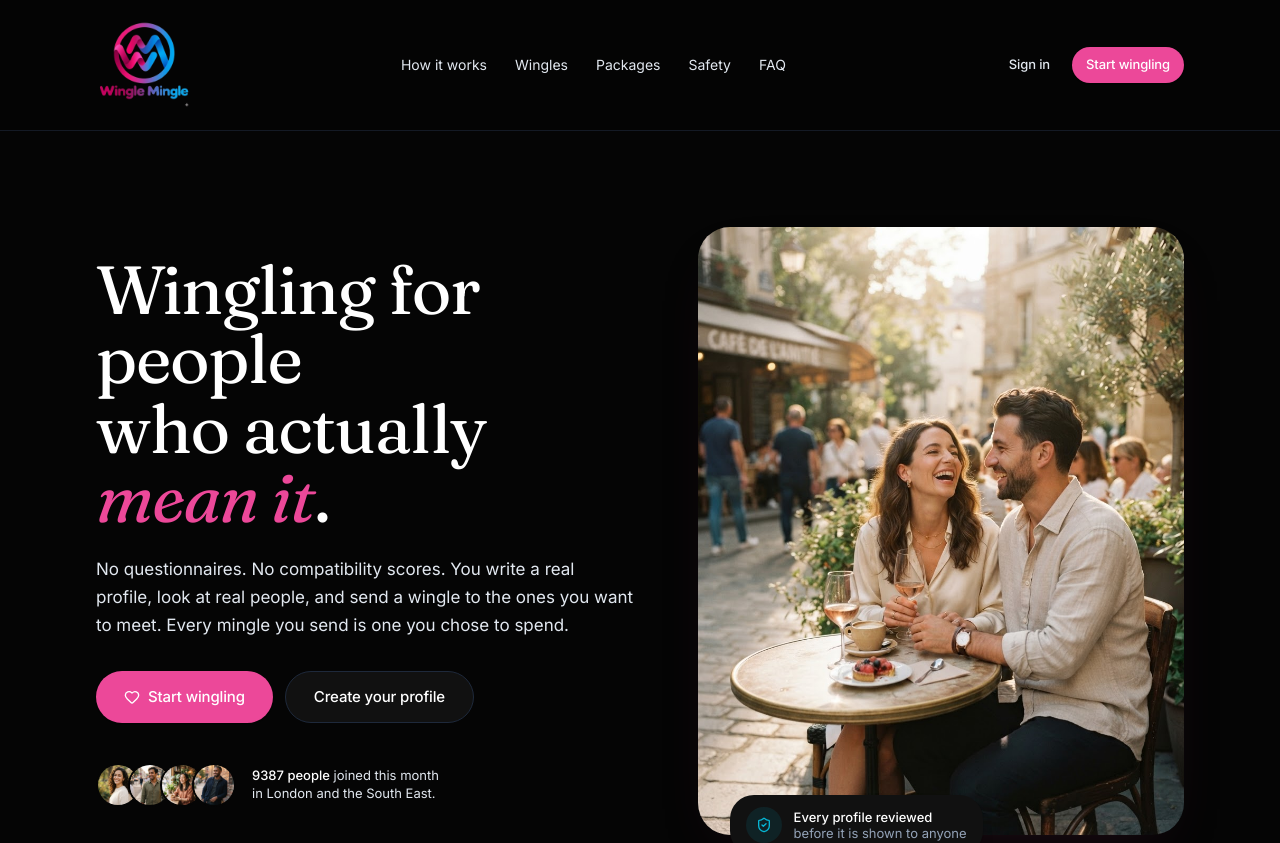
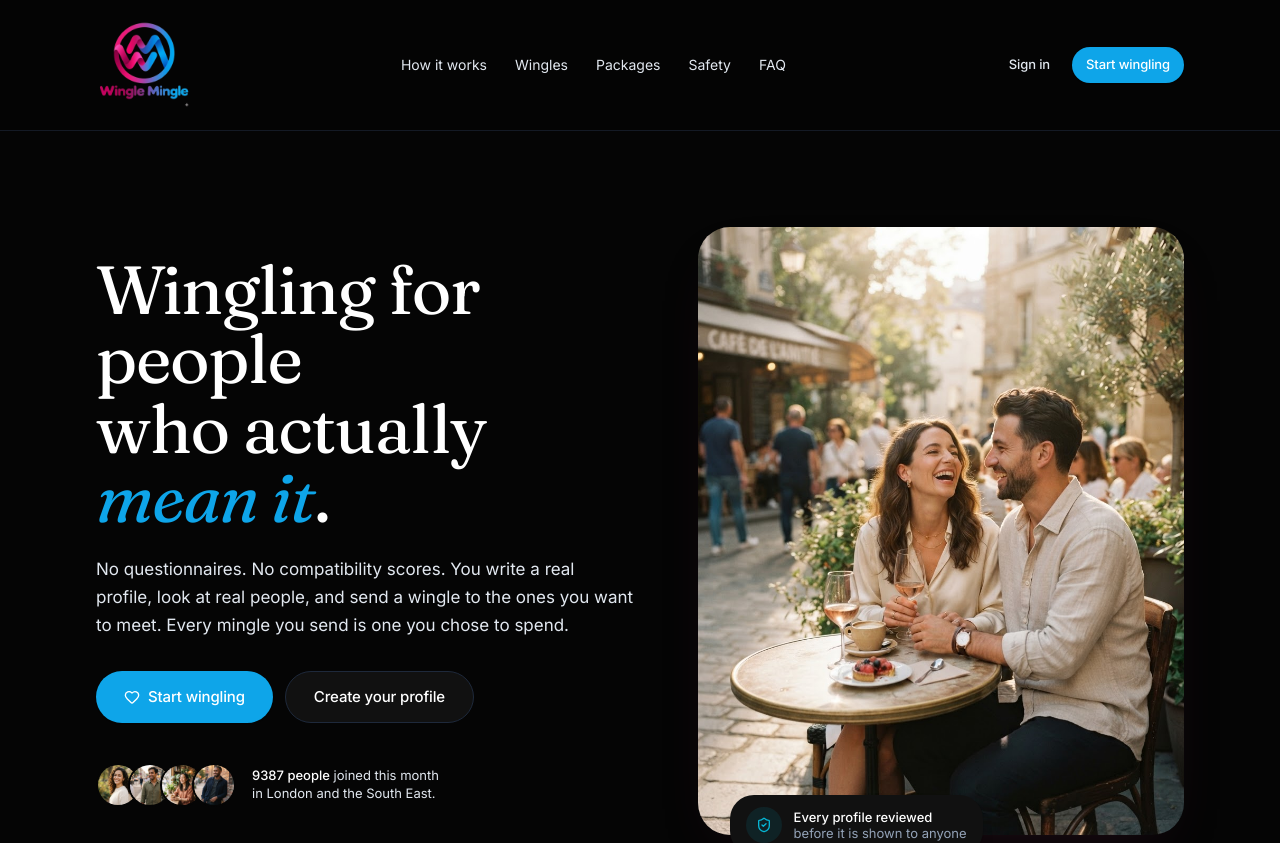
Before and after one commit to envicdigital88-rgb/Dating_App_Design, a Next.js app: page / in a window 1280 px wide. Shown: the top 843 px of the page. Built offline with nearby package versions, Linux system fonts and the light colour scheme.

Commit message:
new changes convert into blue

```diff
--- a/tailwind.config.js
+++ b/tailwind.config.js
@@ -16,20 +16,20 @@ export default {content: [
           soft: '#E2E8F0',    // Light slate for secondary text
           muted: '#94A3B8',   // Slate-400 for muted text
         },
-        berry: { // Magenta/Pink (Primary Action)
-          50: '#FDF2F8',
-          100: '#FCE7F3',
-          200: '#FBCFE8',
-          300: '#F9A8D4',
-          400: '#F472B6',
+        berry: { // Now Blue (Primary Action)
+          50: '#F0F9FF',
+          100: '#E0F2FE',
+          200: '#BAE6FD',
+          300: '#7DD3FC',
+          400: '#38BDF8',
+          500: '#0EA5E9', // Main Blue
+          600: '#0284C7',
+          700: '#0369A1',
+        },
+        plum: { // Now Pink (Accents)
           500: '#EC4899', // Main Pink
           600: '#DB2777',
           700: '#BE185D',
-        },
-        plum: { // Cyan/Blue (Deep accents)
-          500: '#0EA5E9', // Main Cyan/Blue
-          600: '#0284C7',
-          700: '#0369A1',
         },
         sand: '#1E293B', // dark slate for borders
         moss: '#06B6D4', // cyan-500
```
